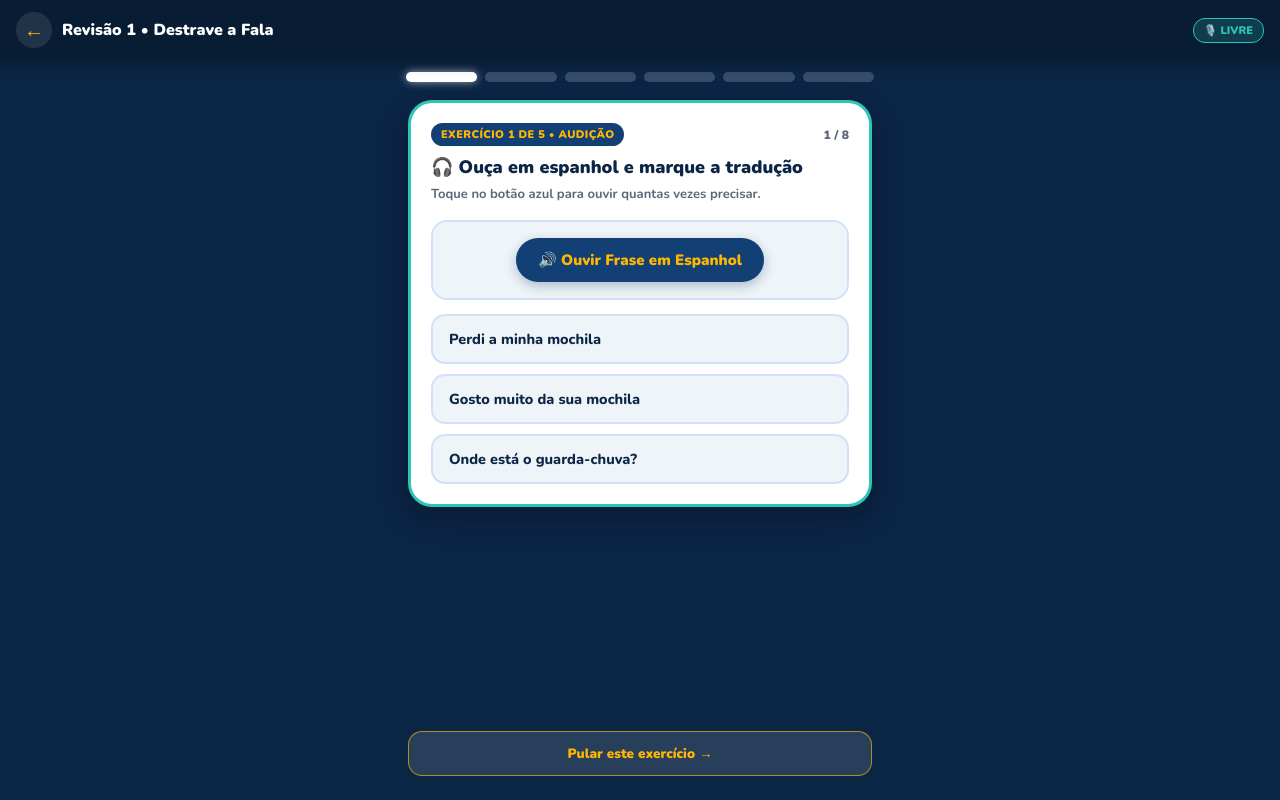
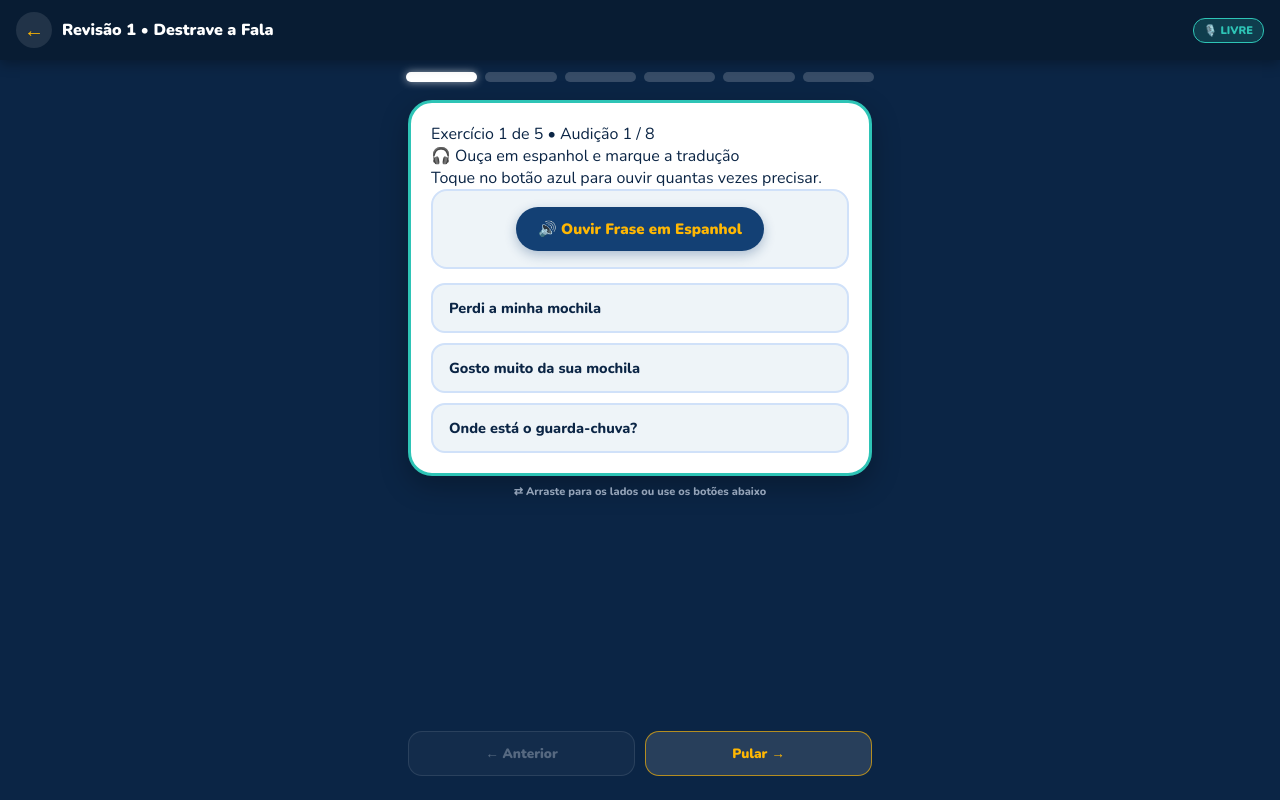
Before and after one commit to Weyload/Fale-Tela-inicial, a plain HTML site: page revisao1_fala.html in a window 1280 px wide. Drawn offline with nearby package versions, Linux system fonts and the light colour scheme.

Commit message:
Update revisao1_fala.html

```diff
--- a/revisao1_fala.html
+++ b/revisao1_fala.html
@@ -32,11 +32,11 @@
     .step-dot.done { background: #2ec4b6; }
     .step-dot.skipped { background: #ffb703; }
 
-    /* =====================================================================
+   /* =====================================================================
        [GUIA DE ESTILO 03] CONTAINER DE TRANSIÇÃO LATERAL (VIRADA DE PÁGINA)
-       - .slide-stage: área que desliza da esquerda para a direita ao trocar etapa
+       - .slide-stage: desliza para a direita ou para a esquerda conforme o gesto
     ===================================================================== */
-    .main-wrapper { flex: 1; display: flex; flex-direction: column; justify-content: space-between; max-width: 500px; width: 100%; margin: 0 auto; padding: 14px 18px 24px; }
+    .main-wrapper { flex: 1; display: flex; flex-direction: column; justify-content: space-between; max-width: 500px; width: 100%; margin: 0 auto; padding: 14px 18px 24px; touch-action: pan-y; }
 
     .slide-stage {
       background: #ffffff;
@@ -45,7 +45,16 @@
       padding: 20px;
       box-shadow: 0 10px 28px rgba(0,0,0,0.28);
       border: 3px solid #2ec4b6;
-      animation: slideInFromLeft 0.38s cubic-bezier(0.22, 1, 0.36, 1);
+      animation: slideInFromRight 0.35s cubic-bezier(0.22, 1, 0.36, 1);
+    }
+
+    .slide-stage.from-left {
+      animation: slideInFromLeft 0.35s cubic-bezier(0.22, 1, 0.36, 1);
+    }
+
+    @keyframes slideInFromRight {
+      0% { opacity: 0; transform: translateX(45px); }
+      100% { opacity: 1; transform: translateX(0); }
     }
 
     @keyframes slideInFromLeft {
@@ -53,26 +62,47 @@
       100% { opacity: 1; transform: translateX(0); }
     }
 
-    .stage-top-meta { display: flex; justify-content: space-between; align-items: center; margin-bottom: 10px; gap: 8px; }
-    .stage-tag { background: #134074; color: #ffb703; font-size: 11px; font-weight: 900; padding: 4px 10px; border-radius: 12px; text-transform: uppercase; letter-spacing: 0.4px; }
-    .item-counter { font-size: 12px; font-weight: 900; color: #5c677d; }
-    .stage-title { font-size: 18px; font-weight: 900; color: #0b2545; margin-bottom: 6px; line-height: 1.3; }
-    .stage-subtitle { font-size: 13px; font-weight: 700; color: #5c677d; margin-bottom: 16px; line-height: 1.4; }
+    .swipe-hint {
+      text-align: center;
+      font-size: 11px;
+      font-weight: 800;
+      color: #94a3b8;
+      margin-top: 8px;
+    }
 
     /* =====================================================================
-       [GUIA DE ESTILO 04] BOTÃO SEMPRE VISÍVEL DE PULAR EXERCÍCIO
+       [GUIA DE ESTILO 04] BOTÕES DE NAVEGAÇÃO NO RODAPÉ (ANTERIOR E PULAR)
     ===================================================================== */
-    .bottom-controls { display: flex; justify-content: space-between; align-items: center; margin-top: 16px; gap: 10px; }
+    .bottom-controls { display: flex; justify-content: space-between; align-items: center; margin-top: 14px; gap: 10px; }
+
+    .btn-prev-exercise {
+      background: rgba(255, 255, 255, 0.1);
+      border: 1.5px solid rgba(255, 255, 255, 0.3);
+      color: #e2e8f0;
+      padding: 12px 14px;
+      border-radius: 14px;
+      font-size: 13.5px;
+      font-weight: 900;
+      cursor: pointer;
+      flex: 1;
+      transition: all 0.2s;
+    }
+    .btn-prev-exercise:disabled {
+      opacity: 0.35;
+      cursor: default;
+    }
+    .btn-prev-exercise:not(:disabled):active { transform: scale(0.98); background: rgba(255, 255, 255, 0.2); }
+
     .btn-skip-exercise {
       background: rgba(255, 255, 255, 0.12);
       border: 1.5px solid rgba(255, 183, 3, 0.65);
       color: #ffb703;
-      padding: 12px 18px;
+      padding: 12px 14px;
       border-radius: 14px;
       font-size: 13.5px;
       font-weight: 900;
       cursor: pointer;
-      width: 100%;
+      flex: 1;
       transition: all 0.2s;
     }
     .btn-skip-exercise:active { transform: scale(0.98); background: rgba(255, 183, 3, 0.22); }
@@ -189,15 +219,21 @@
     <div class="step-dot" id="dot-5"></div>
   </div>
 
-  <!-- =====================================================================
-       [SEÇÃO HTML 03] PALCO PRINCIPAL (RENDERIZA UM EXERCÍCIO POR VEZ)
+ <!-- =====================================================================
+       [SEÇÃO HTML 03] PALCO PRINCIPAL (ARRASTE HORIZONTAL + BOTÕES ANTERIOR/PULAR)
   ===================================================================== -->
-  <div class="main-wrapper">
-    <div id="stage-mount"></div>
+  <div class="main-wrapper" id="swipe-area">
+    <div>
+      <div id="stage-mount"></div>
+      <div class="swipe-hint" id="swipe-hint">⇄ Arraste para os lados ou use os botões abaixo</div>
+    </div>
 
     <div class="bottom-controls" id="bottom-controls">
+      <button class="btn-prev-exercise" id="btn-prev-exercise" onclick="voltarExercicioAnterior()">
+        ← Anterior
+      </button>
       <button class="btn-skip-exercise" onclick="pularExercicioAtual()">
-        Pular este exercício →
+        Pular →
       </button>
     </div>
   </div>
@@ -489,9 +525,11 @@
       }
     }
 
-    /* =====================================================================
-       [GUIA JS 05] NAVEGAÇÃO ENTRE OS SLIDES (AVANÇAR, PULAR E SALVAR)
+   /* =====================================================================
+       [GUIA JS 05] NAVEGAÇÃO ENTRE OS SLIDES (VOLTAR, AVANÇAR, PULAR E SWIPE)
     ===================================================================== */
+    let direcaoAnimacao = 'next'; // 'next' (vem da direita) | 'prev' (vem da esquerda)
+
     function concluirEtapaAtual(xpDaEtapa = 15) {
       limparMotoresAtivos();
       const idx = estadoRevisao.etapaAtual;
@@ -504,6 +542,7 @@
       }
       estadoRevisao.puladas = estadoRevisao.puladas.filter(item => item !== idx);
 
+      direcaoAnimacao = 'next';
       avancarParaProximoSlide();
     }
 
@@ -515,10 +554,29 @@
         estadoRevisao.puladas.push(idx);
       }
 
+      direcaoAnimacao = 'next';
       avancarParaProximoSlide();
     }
 
+    function voltarExercicioAnterior() {
+      limparMotoresAtivos();
+      direcaoAnimacao = 'prev';
+
+      if (modoSomentePulados) {
+        // Sai do modo somente pulados e volta uma etapa normal
+        modoSomentePulados = false;
+        filaPuladosAtiva = [];
+      }
+
+      if (estadoRevisao.etapaAtual > 0) {
+        estadoRevisao.etapaAtual--;
+        salvarEstadoRevisao();
+        renderizarSlideAtual();
+      }
+    }
+
     function avancarParaProximoSlide() {
+      direcaoAnimacao = 'next';
       if (modoSomentePulados) {
         filaPuladosAtiva.shift();
         if (filaPuladosAtiva.length > 0) {
@@ -542,16 +600,57 @@
       window.location.href = URL_AULAS_BASICAS;
     }
 
+    // Gesto de arrastar horizontalmente (Swipe com o dedo no celular)
+    (function configurarSwipeHorizontal() {
+      let toqueInicioX = 0;
+      let toqueInicioY = 0;
+
+      window.addEventListener('load', () => {
+        const area = document.getElementById('swipe-area');
+        if (!area) return;
+
+        area.addEventListener('touchstart', (e) => {
+          if (e.touches.length !== 1) return;
+          toqueInicioX = e.touches[0].clientX;
+          toqueInicioY = e.touches[0].clientY;
+        }, { passive: true });
+
+        area.addEventListener('touchend', (e) => {
+          if (!toqueInicioX || e.changedTouches.length !== 1) return;
+          const deltaX = e.changedTouches[0].clientX - toqueInicioX;
+          const deltaY = e.changedTouches[0].clientY - toqueInicioY;
+          toqueInicioX = 0;
+          toqueInicioY = 0;
+
+          // Só dispara se o movimento horizontal for bem maior que o vertical (mín. 75px)
+          if (Math.abs(deltaX) > 75 && Math.abs(deltaX) > Math.abs(deltaY) * 1.5) {
+            if (deltaX > 0 && estadoRevisao.etapaAtual > 0) {
+              // Arrastou para a direita -> volta para o exercício anterior
+              voltarExercicioAnterior();
+            } else if (deltaX < 0 && estadoRevisao.etapaAtual < 5) {
+              // Arrastou para a esquerda -> pula para o próximo exercício
+              pularExercicioAtual();
+            }
+          }
+        }, { passive: true });
+      });
+    })();
+
     /* =====================================================================
        [GUIA JS 06] RENDERIZADOR DE CADA EXERCÍCIO (SLIDES 0 A 5)
     ===================================================================== */
-    function renderizarSlideAtual() {
+   function renderizarSlideAtual() {
       limparMotoresAtivos();
       atualizarBarraEtapas();
 
       const idx = estadoRevisao.etapaAtual;
       const controls = document.getElementById('bottom-controls');
-      controls.style.display = idx === 5 ? 'none' : 'flex';
+      const hint = document.getElementById('swipe-hint');
+      const btnPrev = document.getElementById('btn-prev-exercise');
+
+      if (controls) controls.style.display = idx === 5 ? 'none' : 'flex';
+      if (hint) hint.style.display = idx === 5 ? 'none' : 'block';
+      if (btnPrev) btnPrev.disabled = idx === 0;
 
       if (idx === 0) renderEx1Audicao();
       else if (idx === 1) renderEx2ImagensFaladas();
@@ -559,6 +658,12 @@
       else if (idx === 3) renderEx4Conversa();
       else if (idx === 4) renderEx5Relampago();
       else renderTelaFinalResumo();
+
+      const stageEl = document.querySelector('#stage-mount .slide-stage');
+      if (stageEl && direcaoAnimacao === 'prev') {
+        stageEl.classList.add('from-left');
+      }
+      direcaoAnimacao = 'next';
     }
 
     // --- SLIDE 0: EXERCÍCIO 1 (OUÇA E MARQUE - 8 ITENS) ---
```
